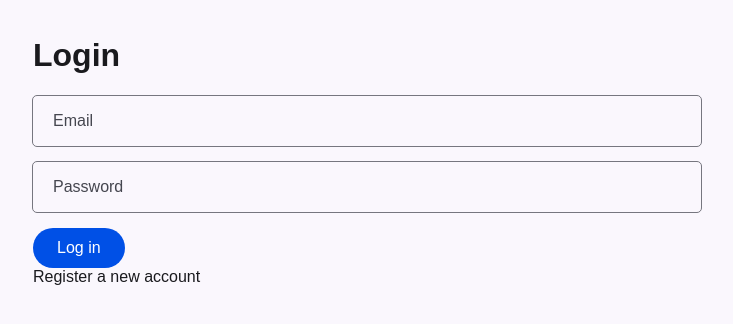
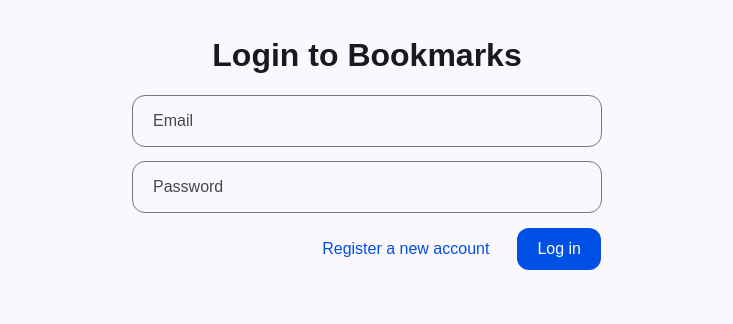
Before and after one commit to Clembs/bookmarks, a SvelteKit app: page /login in a window 1280 px wide. Shown: the top 324 px of the page, without its empty margins (273-1006 px from the left). Built offline with nearby package versions, Linux system fonts and the light colour scheme; a web font is replaced by a local one.

Commit message:
feat: small esthetical changes

```diff
--- a/src/lib/components/Bookmark.svelte
+++ b/src/lib/components/Bookmark.svelte
@@ -175,7 +175,7 @@
 
 <style lang="scss">
 	.bookmark {
-		border-radius: var(--round-xsm);
+		border-radius: var(--round-sm);
 		padding: var(--space-2) var(--space-3);
 		display: flex;
 		flex-direction: column;
--- a/src/lib/components/Button.svelte
+++ b/src/lib/components/Button.svelte
@@ -23,7 +23,7 @@
 </script>
 
 {#if href && !disabled}
-	<a {href} {onsubmit} {onclick} {type} class={style} class:inline class:icon>
+	<a {href} {onsubmit} {onclick} class={style} class:inline class:icon>
 		{@render children()}
 	</a>
 {:else}
@@ -33,10 +33,11 @@
 {/if}
 
 <style lang="scss">
+	a,
 	button {
-		padding: var(--space-2) var(--space-6);
-		height: var(--space-10);
-		border-radius: var(--round-full);
+		padding: var(--space-3) var(--space-5);
+		// height: var(--space-10);
+		border-radius: var(--round-md);
 		display: inline-flex;
 		align-items: center;
 		justify-content: center;
@@ -63,7 +64,7 @@
 		}
 
 		&.text {
-			padding: 0 var(--space-3);
+			// padding: 0 var(--space-3);
 			background-color: transparent;
 			color: var(--color-primary);
 
@@ -77,6 +78,7 @@
 		}
 
 		&.icon {
+			height: var(--space-10);
 			width: var(--space-10);
 			padding: 0;
 
--- a/src/lib/components/ContextMenu.svelte
+++ b/src/lib/components/ContextMenu.svelte
@@ -151,7 +151,7 @@
 
 			@media (max-width: $compact) {
 				padding: var(--space-4) var(--space-4);
-				border-radius: 0;
+				border-radius: var(--round-lg);
 			}
 		}
 
@@ -162,12 +162,12 @@
 			top: auto;
 			max-width: 100%;
 			border-radius: var(--round-xlg) var(--round-xlg) 0 0;
-			padding: var(--space-6) 0;
+			padding: var(--space-4) var(--space-3);
 		}
 	}
 
 	@media (min-width: $compact) {
-		#context-menu-scrim {
+		:global(#context-menu-scrim) {
 			display: none;
 		}
 	}
--- a/src/lib/components/TextInput.svelte
+++ b/src/lib/components/TextInput.svelte
@@ -13,6 +13,7 @@
 		name = '',
 		label = '',
 		height = '200px',
+		autofocus = false,
 		error = '',
 		...everythingElse
 	} = $props<{
@@ -29,6 +30,7 @@
 		name?: string;
 		label?: string;
 		height?: string;
+		autofocus?: boolean;
 		error?: string;
 	}>();
 </script>
@@ -50,6 +52,7 @@
 			{readonly}
 			{required}
 			{name}
+			{autofocus}
 			id={name}
 			{...everythingElse}
 		/>
@@ -69,6 +72,7 @@
 			{readonly}
 			{required}
 			{name}
+			{autofocus}
 			id={name}
 			{...everythingElse}
 		/>
@@ -109,7 +113,7 @@
 			width: 100%;
 			padding: 1rem;
 			font-size: 1rem;
-			border-radius: var(--round-xsm);
+			border-radius: var(--round-md);
 			border: none;
 			outline: 1px solid var(--color-outline);
 			background: var(--color-surface);
--- a/src/routes/(account)/+layout.svelte
+++ b/src/routes/(account)/+layout.svelte
@@ -1,4 +1,7 @@
 <script lang="ts">
+	import { enhance } from '$app/forms';
+	import './style.scss';
+
 	let { children } = $props();
 </script>
 
@@ -8,10 +11,13 @@
 
 <style lang="scss">
 	#content {
-		display: flex;
-		flex-direction: column;
-		max-width: 700px;
+		display: grid;
+		place-items: center;
+		// flex-direction: column;
+		// align-items: center;
+		max-width: 500px;
 		margin: 0 auto;
+		height: 100%;
 		padding: var(--space-4);
 	}
 </style>
--- a/src/routes/(account)/login/+page.svelte
+++ b/src/routes/(account)/login/+page.svelte
@@ -4,12 +4,13 @@
 	import Button from '$lib/components/Button.svelte';
 </script>
 
-<h1>Login</h1>
+<h1>Login to Bookmarks</h1>
 
-<form method="post" use:enhance class="flex col">
+<form method="post" use:enhance>
 	<TextInput label="Email" type="email" name="email" required />
 	<TextInput label="Password" type="password" name="password" required />
-	<Button type="submit">Log in</Button>
+	<div class="buttons">
+		<Button style="text" type="button" href="/register">Register a new account</Button>
+		<Button type="submit">Log in</Button>
+	</div>
 </form>
-
-<a href="/register">Register a new account</a>
--- /dev/null
+++ b/src/routes/(account)/style.scss
@@ -0,0 +1,10 @@
+form {
+	width: 100%;
+}
+
+.buttons {
+	display: flex;
+	gap: var(--space-2);
+	align-items: center;
+	justify-content: flex-end;
+}
```
Also changed, not shown: src/routes/(account)/register/+page.svelte (+5 -3 lines).
